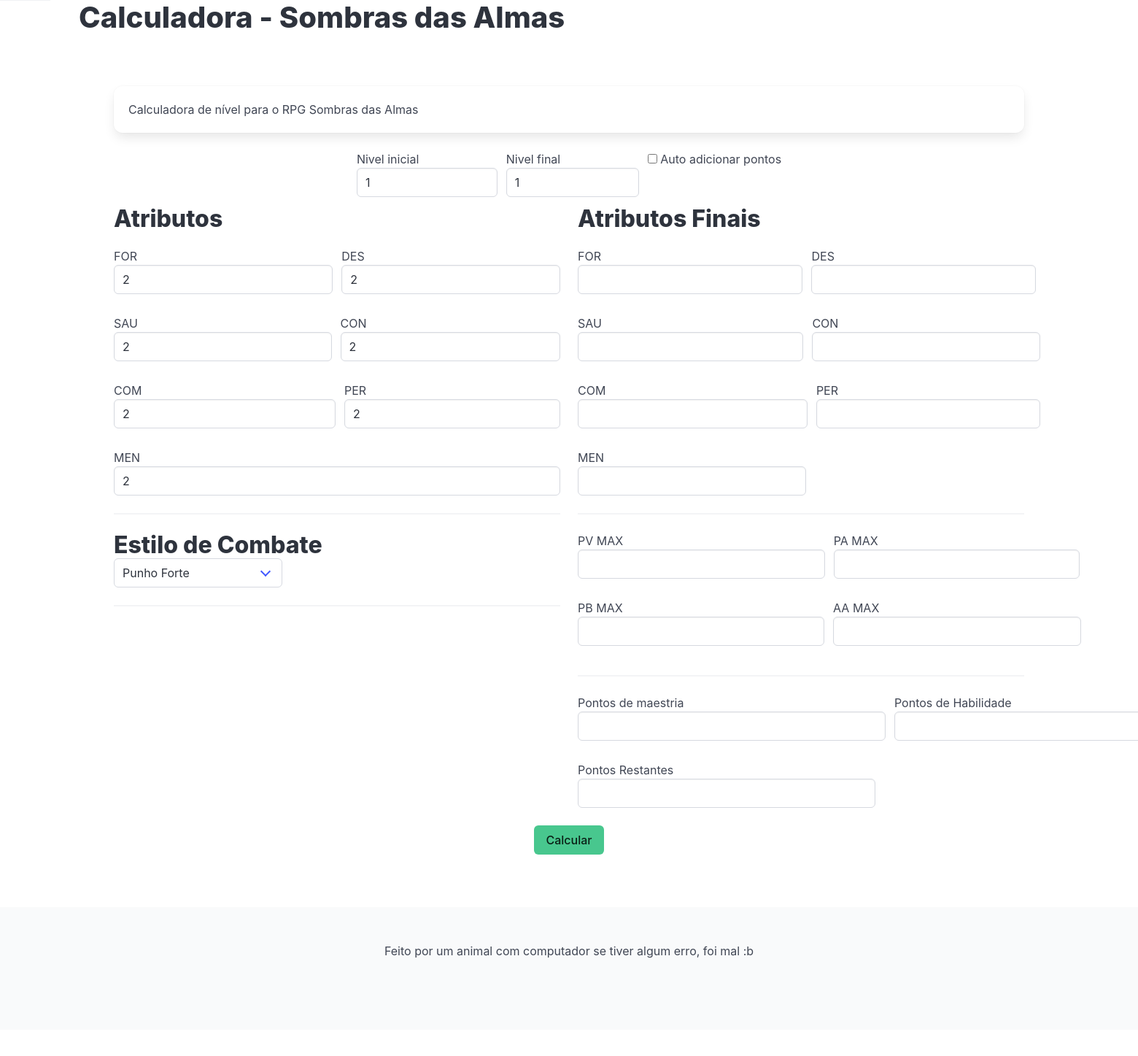
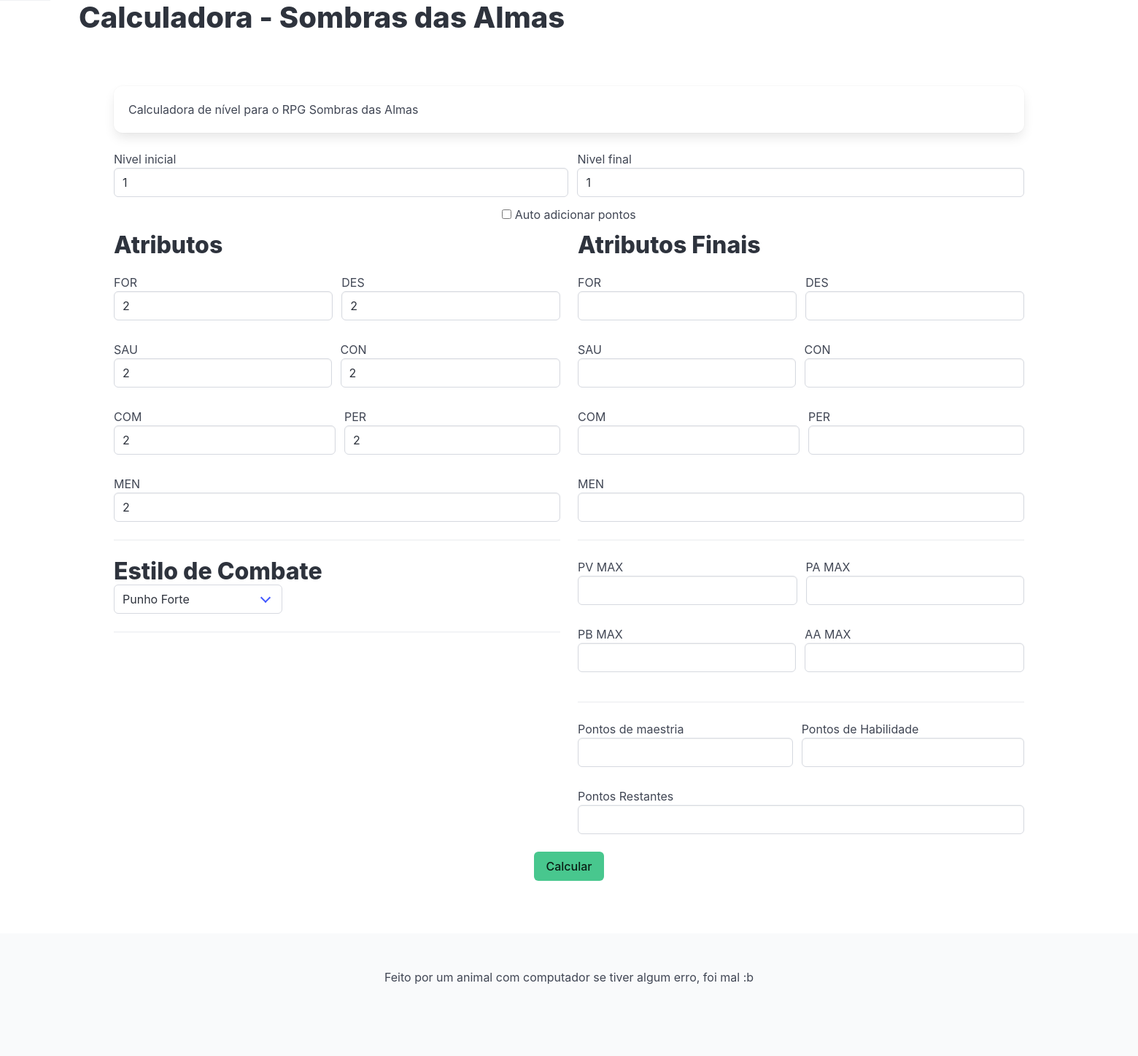
Before and after one commit to andreckw/rpg-site, a Flask app: page /calculadora/sombrasdasalmas in a window 1560 px wide; the page is wider, and only the part inside the window is pictured. Shown: the part 51-1498 px from the top of that part at 73% size. Before the commit the page ends 1364 px from the top of that part, so only its background shows below. Run offline with Flask 3, Linux system fonts and the light colour scheme; some libraries are stand-ins or nearby versions.

Commit message:
Correção de layout

```diff
--- a/templates/sites/calculadoras/sombras_das_almas.html
+++ b/templates/sites/calculadoras/sombras_das_almas.html
@@ -21,21 +21,23 @@
 
 <form action="#" method="post">
     <div class="field is-grouped is-grouped-centered">
-        <div class="control">
+        <div class="control is-expanded">
             {{ form.nivel_inicial.label }}
             {{ form.nivel_inicial(class="input", min=1, max=50, onchange="adicionarAtr()") }}
         </div>
-        <div class="control">
+        <div class="control is-expanded">
             {{ form.nivel_final.label }}
             {{ form.nivel_final(class="input", min=1, max=50) }}
         </div>
+    </div>
+    <div class="field is-grouped is-grouped-centered">
         <div class="control">
             {{ form.auto_pontos_restantes() }}
             {{ form.auto_pontos_restantes.label(class="checkbox") }}
         </div>
     </div>
     {{ form.csrf_token }}
-    <div class="columns is-desktop">
+    <div class="columns">
         <!-- Colocar os atributos iniciais -->
         <div class="column">
             <div class="field">
@@ -110,40 +112,40 @@
             </div>
 
             <div class="field is-grouped">
-                <p class="control">
+                <p class="control is-expanded">
                     <label for=""> FOR </label>
                     <input type="number" class="input" value="{{ calculadora.forca }}">
                 </p>
-                <p class="control">
+                <p class="control is-expanded">
                     <label for=""> DES </label>
                     <input type="number" class="input" value="{{ calculadora.destreza }}">
                 </p>
             </div>
 
             <div class="field is-grouped">
-                <p class="control">
+                <p class="control is-expanded">
                     <label for=""> SAU </label>
                     <input type="number" class="input" value="{{ calculadora.saude }}">
                 </p>
-                <p class="control">
+                <p class="control is-expanded">
                     <label for=""> CON  </label>
                     <input type="number" class="input" value="{{ calculadora.conhecimento }}">
                 </p>
             </div>
 
             <div class="field is-grouped">
-                <p class="control">
+                <p class="control is-expanded">
                     <label for=""> COM </label>
                     <input type="number" class="input" value="{{ calculadora.comunicacao }}">
                 </p>
-                <p class="control">
+                <p class="control is-expanded">
                     <label for=""> PER  </label>
                     <input type="number" class="input" value="{{ calculadora.percepcao }}">
                 </p>
             </div>
 
             <div class="field is-grouped">
-                <p class="control">
+                <p class="control is-expanded">
                     <label for=""> MEN </label>
                     <input type="number" class="input" value="{{ calculadora.mente }}">
                 </p>
@@ -152,22 +154,22 @@
             <hr>
 
             <div class="field is-grouped">
-                <p class="control">
+                <p class="control is-expanded">
                     <label for=""> PV MAX </label>
                     <input type="number" class="input" value="{{ calculadora.pv }}">
                 </p>
-                <p class="control">
+                <p class="control is-expanded">
                     <label for=""> PA MAX </label>
                     <input type="number" class="input" value="{{ calculadora.pa }}">
                 </p>
             </div>
 
             <div class="field is-grouped">
-                <p class="control">
+                <p class="control is-expanded">
                     <label for=""> PB MAX </label>
                     <input type="number" class="input" value="{{ calculadora.pb }}">
                 </p>
-                <p class="control">
+                <p class="control is-expanded">
                     <label for=""> AA MAX </label>
                     <input type="number" class="input" value="{{ calculadora.aa }}">
                 </p>
@@ -176,17 +178,17 @@
             <hr>
 
             <div class="field is-grouped">
-                <p class="control">
+                <p class="control is-expanded">
                     <label for=""> Pontos de maestria </label>
                     <input type="number" class="input" value="{{ calculadora.ponto_maestria }}">
                 </p>
-                <p class="control">
+                <p class="control is-expanded">
                     <label for=""> Pontos de Habilidade </label>
                     <input type="number" class="input" value="{{ calculadora.ponto_habilidade }}">
                 </p>
             </div>
             <div class="field is-grouped">
-                <p class="control">
+                <p class="control is-expanded">
                     <label for=""> Pontos Restantes </label>
                     <input type="number" class="input" value="{{ calculadora.pontos_restantes }}">
                 </p>
```
